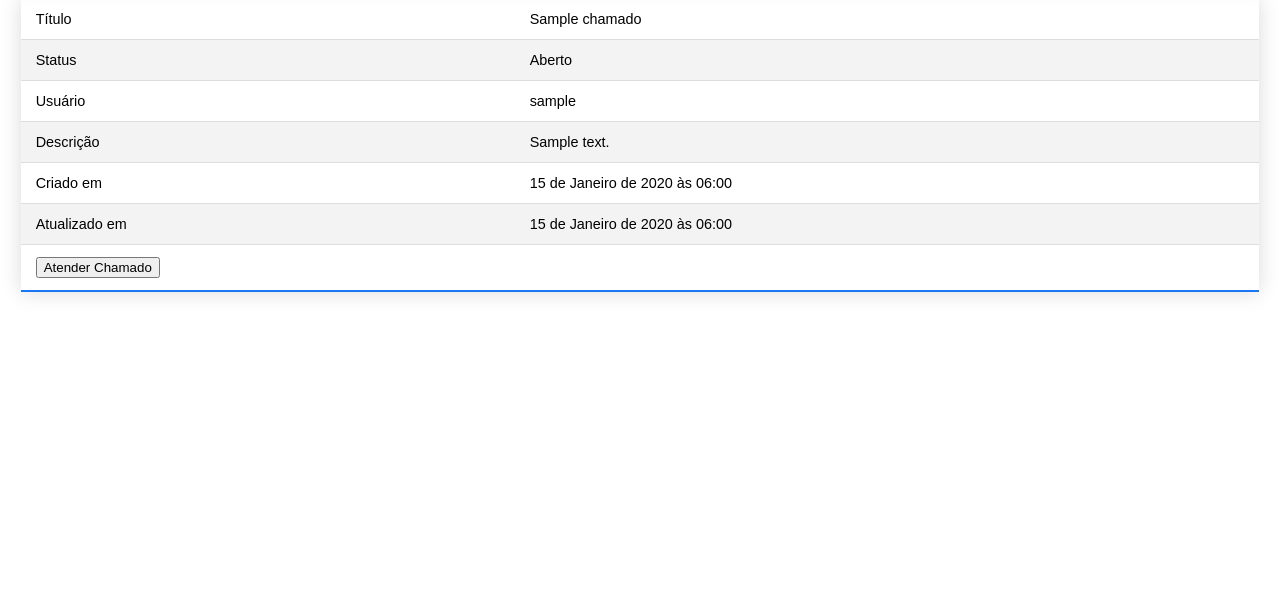
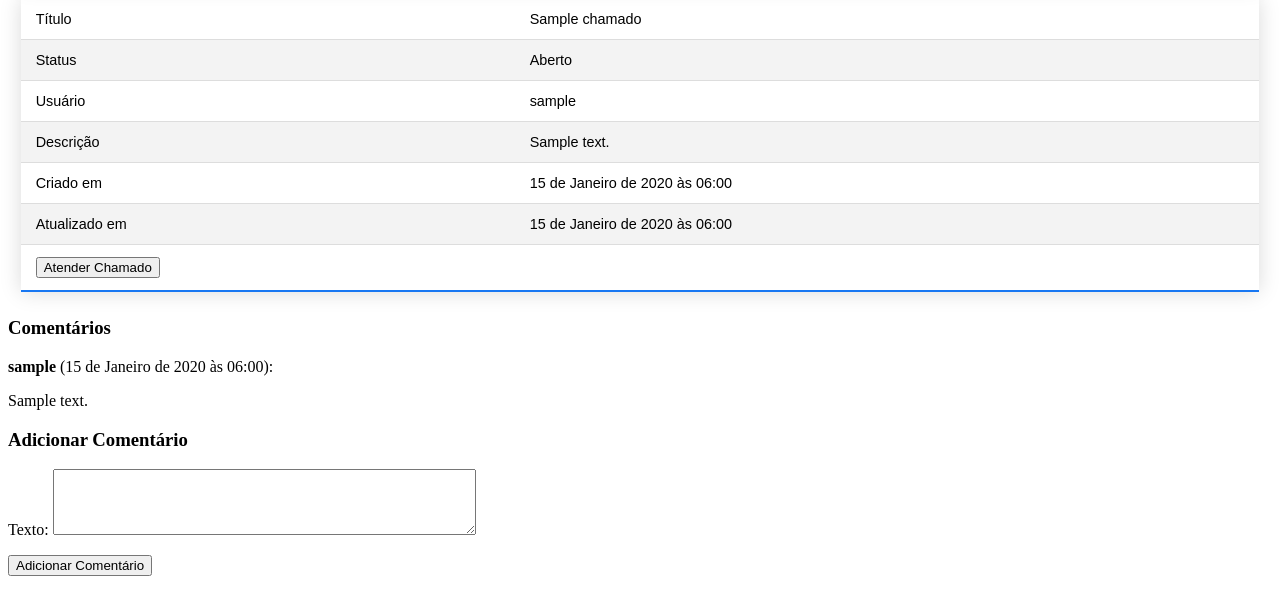
Before and after one commit to Lucasx10/helpdesk-project, a Django app: page /chamado/1 in a window 1280 px wide. Shown: the part 163-778 px from the top of the page. Run offline with Django 5.2, Linux system fonts and the light colour scheme; a user stored in the database is signed in; tables that the repository leaves empty hold one stand-in row (values such as "Sample post").

Commit message:
Adiciona interação entre usuario e TI nos chamados listados

```diff
--- /dev/null
+++ b/app/forms.py
@@ -0,0 +1,10 @@
+from django import forms
+from .models import Comentarios
+
+class ComentarioForm(forms.ModelForm):
+    class Meta:
+        model = Comentarios
+        fields = ['texto']
+        widgets = {
+            'texto': forms.Textarea(attrs={'rows': 4, 'cols': 50}),
+        }
--- a/app/models.py
+++ b/app/models.py
@@ -22,3 +22,9 @@ class Chamados(models.Model):
     responsavel_ti = models.ForeignKey(User, on_delete=models.SET_NULL, null=True, blank=True, related_name='chamados_atendidos')
     created_at = models.DateTimeField('Criado em', auto_now_add=True)
     updated_at = models.DateTimeField('Atualizado em', auto_now=True)
+
+class Comentarios(models.Model):
+    chamado = models.ForeignKey(Chamados, related_name='comentarios', on_delete=models.CASCADE)
+    usuario = models.ForeignKey(User, on_delete=models.CASCADE)
+    texto = models.TextField()
+    criado_em = models.DateTimeField(auto_now_add=True)
--- a/app/templates/detalhe_chamado.html
+++ b/app/templates/detalhe_chamado.html
@@ -29,6 +29,12 @@
                 <td>Atualizado em</td>
                 <td>{{ chamado.updated_at }}</td>
             </tr>
+            {% if chamado.status != 'Aberto'  %}
+            <tr>
+                <td>Responsável TI</td>
+                <td>{{ chamado.responsavel_ti}}</td>
+            </tr>
+            {%endif%}
 
             {% if user.profile.equipe_ti %}
                 {% if chamado.status == 'Aberto' %}
@@ -66,6 +72,29 @@
             {% endif %}
         </tbody>
     </table>
+     <!-- Exibir Comentários -->
+     {% if user == chamado.user or user.profile.equipe_ti %}
+     <div class="comentarios">
+        <h3>Comentários</h3>
+        {% for comentario in chamado.comentarios.all %}
+            <div class="comentario">
+                <p><strong>{{ comentario.usuario.username }}</strong> ({{ comentario.criado_em }}):</p>
+                <p>{{ comentario.texto }}</p>
+            </div>
+                {% empty %}
+                    <p>Não há comentários ainda.</p>
+                {% endfor %}
+            </div>
+
+            <!-- Formulário de Novo Comentário -->
+            <h3>Adicionar Comentário</h3>
+            <form method="POST">
+                {% csrf_token %}
+                {{ comentario_form.as_p }}
+                <button type="submit">Adicionar Comentário</button>
+            </form>
+    </div>
+    {% endif %}
 </div>
 
 <!-- Exibir mensagens de sucesso ou erro -->
--- a/app/views.py
+++ b/app/views.py
@@ -3,7 +3,7 @@ from .models import *
 from django.contrib import messages
 from django.contrib.auth import authenticate, login, logout
 from django.contrib.auth.decorators import login_required
-from django.http import HttpResponse
+from .forms import ComentarioForm
 
 # Create your views here.
 def register(request):
@@ -56,8 +56,24 @@ def index(request):
 
 
 def chamado_by_id(request, chamado_id):
- chamado = get_object_or_404(Chamados, pk=chamado_id)
- return render(request, 'detalhe_chamado.html', {'chamado':chamado})
+    chamado = get_object_or_404(Chamados, pk=chamado_id)
+
+    # Adicionar comentário
+    if request.method == 'POST':
+        comentario_form = ComentarioForm(request.POST)
+        if comentario_form.is_valid():
+            comentario = comentario_form.save(commit=False)
+            comentario.chamado = chamado
+            comentario.usuario = request.user
+            comentario.save()
+            return redirect('chamado_by_id', chamado_id=chamado.id)
+    else:
+        comentario_form = ComentarioForm()
+
+    return render(request, 'detalhe_chamado.html', {
+        'chamado': chamado,
+        'comentario_form': comentario_form,
+    })
 
 @login_required(login_url='loginpage')
 def signout(request):
@@ -89,6 +105,10 @@ def abrir_chamado(request):
     else:
         return render(request, 'abrir_chamado.html')
 
+def detalhe_chamado(request, chamado_id):
+    chamado = get_object_or_404(Chamados, id=chamado_id)
+
+
 @login_required(login_url='loginpage')
 def editar_chamado(request, chamado_id):
     chamado = get_object_or_404(Chamados, id=chamado_id)
@@ -98,8 +118,10 @@ def editar_chamado(request, chamado_id):
         if request.method == 'POST':
             # Modificar o status do chamado com base no valor enviado
             novo_status = request.POST.get('status')
+            ti_chamado = request.user
             if novo_status:
                 chamado.status = novo_status
+                chamado.responsavel_ti = ti_chamado
                 chamado.save()
                 return redirect('chamado_by_id', chamado_id=chamado.id)
 
```
Also changed, not shown: app/migrations/0004_alter_chamados_status_comentarios.py (added).
